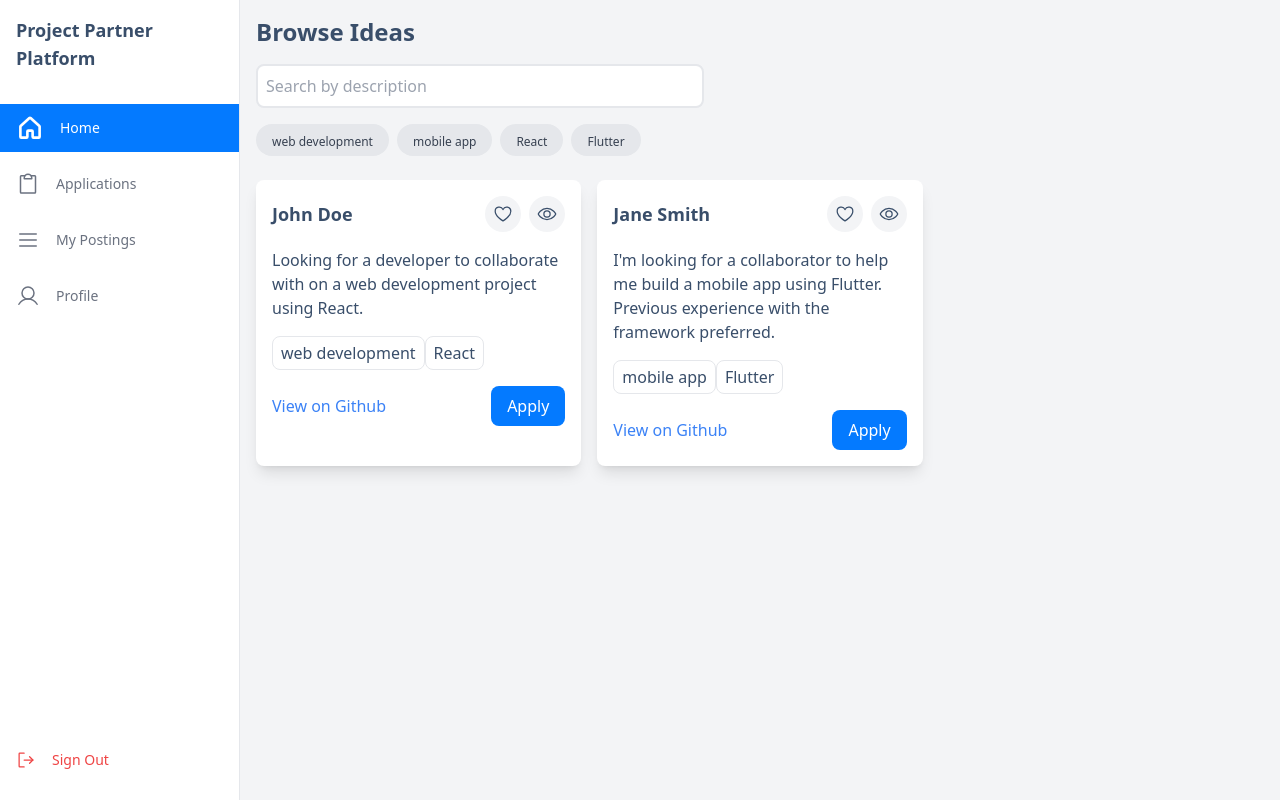
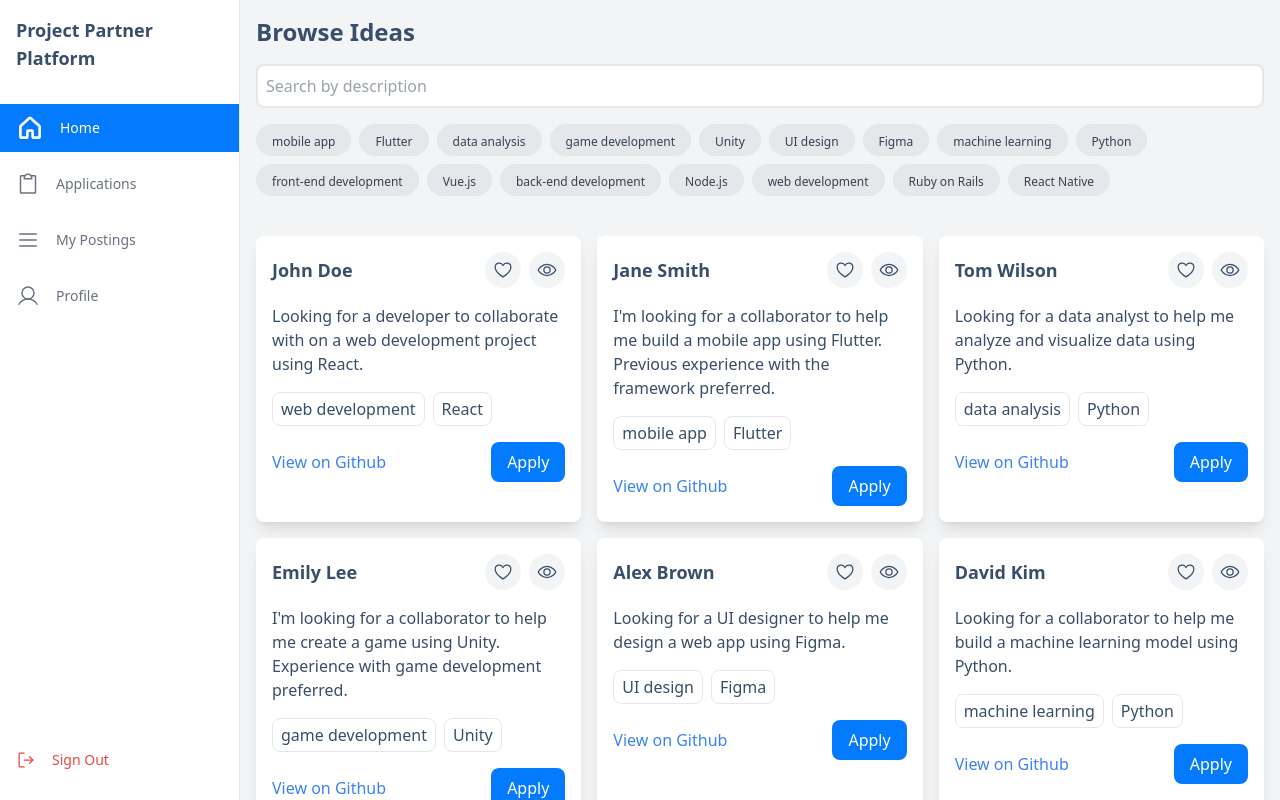
Before and after one commit to brukted/leet-grind-hackaton, a React (Create React App) app in the folder frontend/: page /home in a window 1280 px wide. Built offline with nearby package versions, Linux system fonts and the light colour scheme.

Commit message:
Home search bar (#21)
* [Fronted] implement landing page with navbar, hero, features and footer components

* [Frontend] fix home page ui

```diff
--- a/frontend/src/pages/HomePage/HomePage.js
+++ b/frontend/src/pages/HomePage/HomePage.js
@@ -32,7 +32,7 @@ const HomePage = () => {
 
   return (
     <div className="flex h-screen bg-gray-100">
-      <div className="flex flex-col h-screen py-4 bg-white border-r border-gray-200 w-60">
+      <div className="fixed top-0 left-0 flex flex-col h-screen py-4 bg-white border-r border-gray-200 w-60">
         <div className="px-4">
           <h1 className="text-lg font-bold">Project Partner Platform</h1>
         </div>
@@ -47,7 +47,7 @@ const HomePage = () => {
           <span className="ml-4 text-sm font-medium">Sign Out</span>
         </button>
       </div>
-      <main className="flex-1">
+      <main className="fixed top-0 left-60 right-0 bottom-0 overflow-auto">
         {activeTab === "Home" && <Home />}
         {/* {activeTab === "Applications" && <Applications />}
         {activeTab === "My Postings" && <MyPostings />}
--- a/frontend/src/pages/HomePage/TabPages/Home.js
+++ b/frontend/src/pages/HomePage/TabPages/Home.js
@@ -19,16 +19,93 @@ const Home = () => {
         "I'm looking for a collaborator to help me build a mobile app using Flutter. Previous experience with the framework preferred.",
       githubLink: "https://github.com/janesmith/my-app",
     },
+    {
+      id: 3,
+      author: { name: "Tom Wilson", id: "3" },
+      tags: ["data analysis", "Python"],
+      description:
+        "Looking for a data analyst to help me analyze and visualize data using Python.",
+      githubLink: "https://github.com/tomwilson/data-analysis",
+    },
+    {
+      id: 4,
+      author: { name: "Emily Lee", id: "4" },
+      tags: ["game development", "Unity"],
+      description:
+        "I'm looking for a collaborator to help me create a game using Unity. Experience with game development preferred.",
+      githubLink: "https://github.com/emilylee/my-game",
+    },
+    {
+      id: 5,
+      author: { name: "Alex Brown", id: "5" },
+      tags: ["UI design", "Figma"],
+      description:
+        "Looking for a UI designer to help me design a web app using Figma.",
+      githubLink: "https://github.com/alexbrown/my-app",
+    },
+    {
+      id: 6,
+      author: { name: "David Kim", id: "6" },
+      tags: ["machine learning", "Python"],
+      description:
+        "Looking for a collaborator to help me build a machine learning model using Python.",
+      githubLink: "https://github.com/davidkim/my-model",
+    },
+    {
+      id: 7,
+      author: { name: "Olivia Lee", id: "7" },
+      tags: ["front-end development", "Vue.js"],
+      description:
+        "I'm looking for a collaborator to help me build a front-end using Vue.js. Previous experience with the framework preferred.",
+      githubLink: "https://github.com/oliviale/my-app",
+    },
+    {
+      id: 8,
+      author: { name: "Henry Park", id: "8" },
+      tags: ["back-end development", "Node.js"],
+      description:
+        "Looking for a collaborator to help me build a back-end using Node.js.",
+      githubLink: "https://github.com/henrypark/my-app",
+    },
+    {
+      id: 9,
+      author: { name: "Sarah Johnson", id: "9" },
+      tags: ["web development", "Ruby on Rails"],
+      description:
+        "I'm looking for a collaborator to help me build a web app using Ruby on Rails. Previous experience with the framework preferred.",
+      githubLink: "https://github.com/sarahj/my-app",
+    },
+    {
+      id: 10,
+      author: { name: "Michael Brown", id: "10" },
+      tags: ["mobile app", "React Native"],
+      description:
+        "Looking for a collaborator to help me build a mobile app using React Native. Previous experience with the framework preferred.",
+      githubLink: "https://github.com/michaelb/my-app",
+    },
+
     // add more ideas here
   ]);
 
   const [searchValue, setSearchValue] = useState("");
   const [selectedTags, setSelectedTags] = useState([]);
   const [availableTags, setAvailableTags] = useState([
+    "mobile app",
+    "Flutter",
+    "data analysis",
+    "game development",
+    "Unity",
+    "UI design",
+    "Figma",
+    "machine learning",
+    "Python",
+    "front-end development",
+    "Vue.js",
+    "back-end development",
+    "Node.js",
     "web development",
-    "mobile app",
-    "React",
-    "Flutter",
+    "Ruby on Rails",
+    "React Native",
   ]);
 
   const handleTagSelect = (tag) => {
@@ -60,7 +137,7 @@ const Home = () => {
   return (
     <div class="p-4 space-y-4">
       <h2 class="text-2xl font-bold">Browse Ideas</h2>
-      <div class="w-full max-w-md">
+      <div class="w-full">
         <input
           type="text"
           value={searchValue}
@@ -68,7 +145,7 @@ const Home = () => {
           placeholder="Search by description"
           class="w-full p-2 mb-4 border-2 border-gray-200 rounded-lg"
         />
-        <div class="flex flex-wrap mb-4">
+        <div class="flex flex-wrap mb-8 w-full">
           {availableTags.map((tag) => (
             <div
               key={tag}
--- a/frontend/src/pages/HomePage/components/IdeaCard.js
+++ b/frontend/src/pages/HomePage/components/IdeaCard.js
@@ -1,9 +1,8 @@
 import React from "react";
 import { Heart, Eye } from "phosphor-react";
-import { v4 as uuid } from "uuid";
 
 const IdeaCard = ({ idea }) => {
-  const { author, tags, description, githubLink } = idea;
+  const { author, tags, description, githubLink, id } = idea;
 
   return (
     <div className="p-4 bg-white rounded-lg shadow-lg">
@@ -21,7 +20,11 @@ const IdeaCard = ({ idea }) => {
       <div className="mb-4">{description}</div>
       <div className="flex flex-wrap mb-4">
         {tags.map((tag) => (
-          <button key={uuid()} className={`py-1 px-2 rounded-lg border`}>
+          <button
+            key={tag}
+            id={tag}
+            className="py-1 px-2 mr-2 rounded-lg border"
+          >
             {tag}
           </button>
         ))}
```
